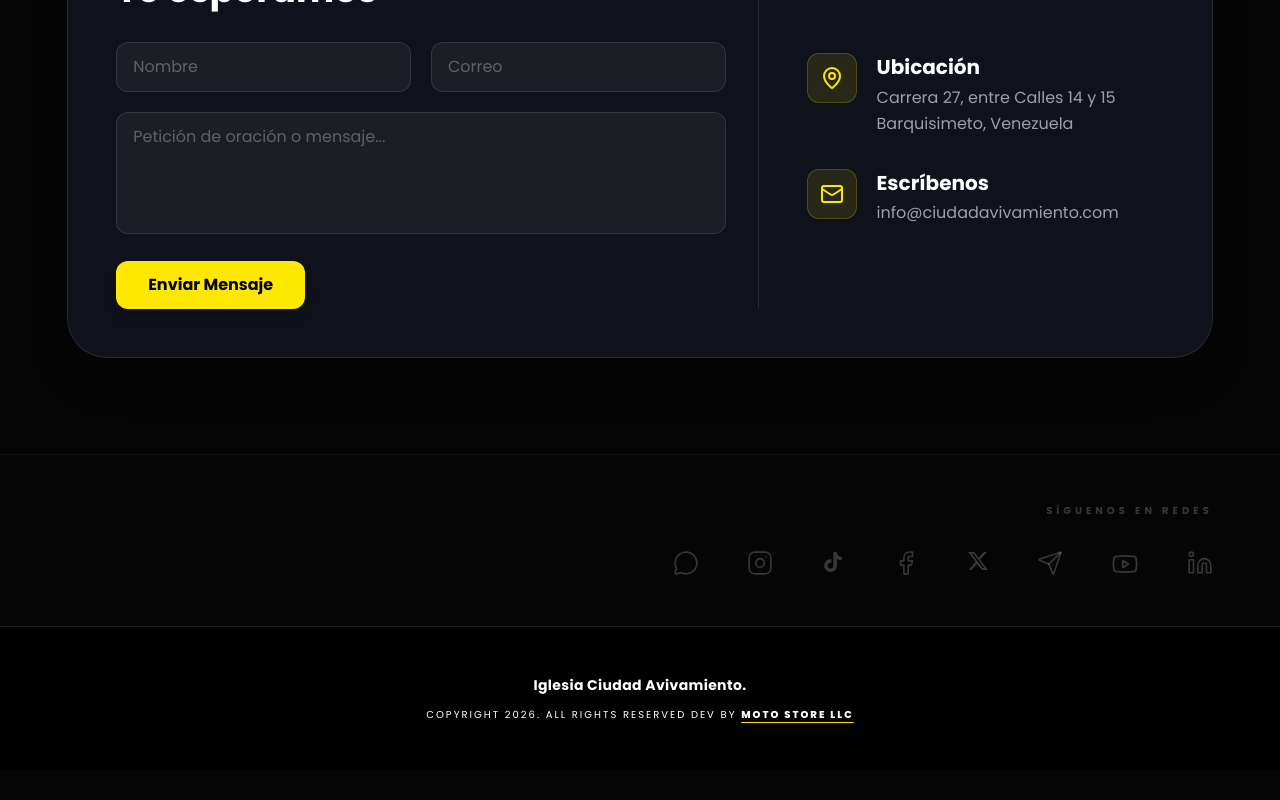
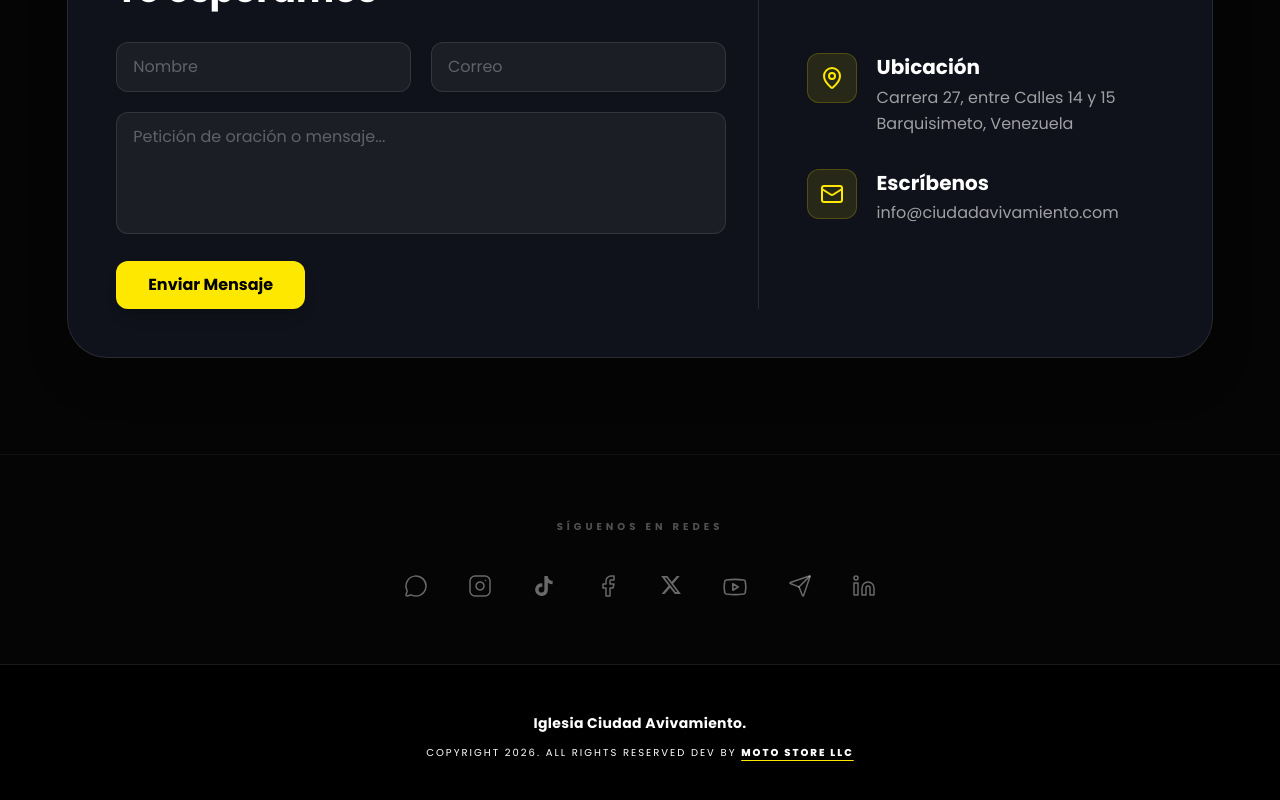
Before and after one commit to mapciudada/ciudad-avivamiento, a Next.js app: page / in a window 1280 px wide. Shown: the part 1679-2479 px from the top of the page. Before the commit the page ends 2449 px from the top, so only its background shows below. Built offline with nearby package versions, Linux system fonts and the light colour scheme.

Commit message:
UI: Ajuste de SocialBar, centrado y optimizado

```diff
--- a/components/SocialBar.tsx
+++ b/components/SocialBar.tsx
@@ -1,38 +1,81 @@
 import { Instagram, Facebook, Youtube, Linkedin, Send, MessageCircle } from "lucide-react";
 
 export default function SocialBar() {
-  const urls = {
-    ytChannel: "https://www.youtube.com/@PastorJecxonPerezOficial-1",
-    igMinistry: "https://www.instagram.com/ciudadavivamiento/",
-    tiktok: "https://www.tiktok.com/@profetajecxonperez",
-    facebook: "https://www.facebook.com/ciudadavivamiento",
-    whatsapp: "https://wa.me/TU_NUMERO",
-    x: "https://twitter.com/ciudadavivamiento",
-    telegram: "https://t.me/ciudadavivamiento",
-    linkedin: "https://linkedin.com/in/ciudadavivamiento"
-  };
+
+  const socialLinks = [
+    {
+      name: "WhatsApp",
+      url: "https://wa.me/584120000000", // ⚠️ CAMBIA ESTO POR EL NÚMERO REAL
+      icon: <MessageCircle size={24} strokeWidth={1.5} />
+    },
+    {
+      name: "Instagram",
+      url: "https://www.instagram.com/ciudadavivamiento/",
+      icon: <Instagram size={24} strokeWidth={1.5} />
+    },
+    {
+      name: "TikTok",
+      url: "https://www.tiktok.com/@profetajecxonperez",
+      icon: (
+        <svg viewBox="0 0 24 24" fill="currentColor" width="24" height="24">
+          <path d="M19.59 6.69a4.83 4.83 0 0 1-3.77-4.25V2h-3.45v13.67a2.89 2.89 0 0 1-5.2 1.74 2.89 2.89 0 0 1 2.31-4.64 2.93 2.93 0 0 1 .88.13V9.4a6.84 6.84 0 0 0-1-.05A6.33 6.33 0 0 0 5 20.1a6.34 6.34 0 0 0 10.86-4.43v-7a8.16 8.16 0 0 0 4.77 1.52v-3.4a4.85 4.85 0 0 1-1-.1z"/>
+        </svg>
+      )
+    },
+    {
+      name: "Facebook",
+      url: "https://www.facebook.com/ciudadavivamiento",
+      icon: <Facebook size={24} strokeWidth={1.5} />
+    },
+    {
+      name: "X (Twitter)",
+      url: "https://twitter.com/ciudadavivamiento",
+      icon: (
+        <svg viewBox="0 0 24 24" fill="currentColor" width="22" height="22">
+          <path d="M18.244 2.25h3.308l-7.227 8.26 8.502 11.24H16.17l-5.214-6.817L4.99 21.75H1.68l7.73-8.835L1.254 2.25H8.08l4.713 6.231zm-1.161 17.52h1.833L7.084 4.126H5.117z"/>
+        </svg>
+      )
+    },
+    {
+      name: "YouTube",
+      url: "https://www.youtube.com/@PastorJecxonPerezOficial-1",
+      icon: <Youtube size={26} strokeWidth={1.5} />
+    },
+    {
+      name: "Telegram",
+      url: "https://t.me/ciudadavivamiento",
+      icon: <Send size={24} strokeWidth={1.5} />
+    },
+    {
+      name: "LinkedIn",
+      url: "https://linkedin.com/in/ciudadavivamiento",
+      icon: <Linkedin size={24} strokeWidth={1.5} />
+    }
+  ];
 
   return (
-    <div className="bg-[#050505] py-12 border-t border-white/5">
-      <div className="container mx-auto px-4 flex flex-col items-center md:items-end">
-        <h3 className="text-[10px] font-bold tracking-[0.4em] text-white/20 uppercase mb-8">
+    <div className="bg-[#050505] py-16 border-t border-white/5">
+      <div className="container mx-auto px-4 flex flex-col items-center">
+
+        <h3 className="text-[10px] font-bold tracking-[0.4em] text-white/30 uppercase mb-10">
           SÍGUENOS EN REDES
         </h3>
-        <div className="flex flex-wrap justify-center md:justify-end gap-8 md:gap-12 text-white/20">
-          {/* Todos los hovers actualizados a AMARILLO */}
-          <a href={urls.whatsapp} target="_blank" className="hover:text-[#FFE800] transition-colors"><MessageCircle size={26} strokeWidth={1.5} /></a>
-          <a href={urls.igMinistry} target="_blank" className="hover:text-[#FFE800] transition-colors"><Instagram size={26} strokeWidth={1.5} /></a>
-          <a href={urls.tiktok} target="_blank" className="hover:text-[#FFE800] transition-colors">
-            <svg viewBox="0 0 24 24" fill="currentColor" width="24" height="24"><path d="M19.59 6.69a4.83 4.83 0 0 1-3.77-4.25V2h-3.45v13.67a2.89 2.89 0 0 1-5.2 1.74 2.89 2.89 0 0 1 2.31-4.64 2.93 2.93 0 0 1 .88.13V9.4a6.84 6.84 0 0 0-1-.05A6.33 6.33 0 0 0 5 20.1a6.34 6.34 0 0 0 10.86-4.43v-7a8.16 8.16 0 0 0 4.77 1.52v-3.4a4.85 4.85 0 0 1-1-.1z"/></svg>
-          </a>
-          <a href={urls.facebook} target="_blank" className="hover:text-[#FFE800] transition-colors"><Facebook size={26} strokeWidth={1.5} /></a>
-          <a href={urls.x} target="_blank" className="hover:text-[#FFE800] transition-colors">
-            <svg viewBox="0 0 24 24" fill="currentColor" width="22" height="22"><path d="M18.244 2.25h3.308l-7.227 8.26 8.502 11.24H16.17l-5.214-6.817L4.99 21.75H1.68l7.73-8.835L1.254 2.25H8.08l4.713 6.231zm-1.161 17.52h1.833L7.084 4.126H5.117z"/></svg>
-          </a>
-          <a href={urls.telegram} target="_blank" className="hover:text-[#FFE800] transition-colors"><Send size={26} strokeWidth={1.5} /></a>
-          <a href={urls.ytChannel} target="_blank" className="hover:text-[#FFE800] transition-colors"><Youtube size={28} strokeWidth={1.5} /></a>
-          <a href={urls.linkedin} target="_blank" className="hover:text-[#FFE800] transition-colors"><Linkedin size={26} strokeWidth={1.5} /></a>
+
+        <div className="flex flex-wrap justify-center gap-8 md:gap-10 text-white/40">
+          {socialLinks.map((social, index) => (
+            <a
+              key={index}
+              href={social.url}
+              target="_blank"
+              rel="noopener noreferrer"
+              aria-label={social.name}
+              className="hover:text-[#FFE800] hover:scale-110 transition-all duration-300"
+            >
+              {social.icon}
+            </a>
+          ))}
         </div>
+
       </div>
     </div>
   );
```
